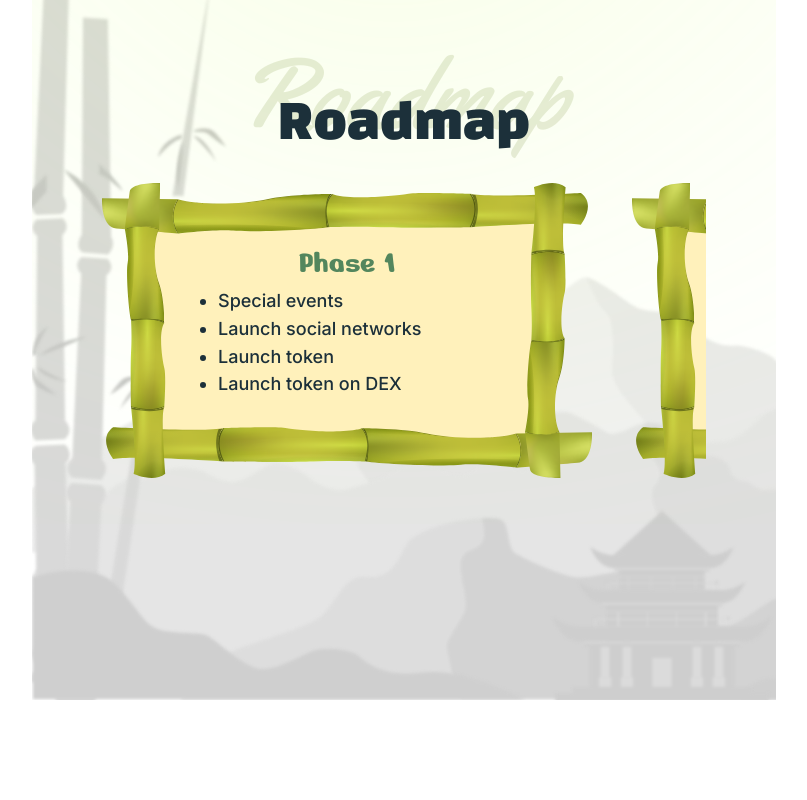
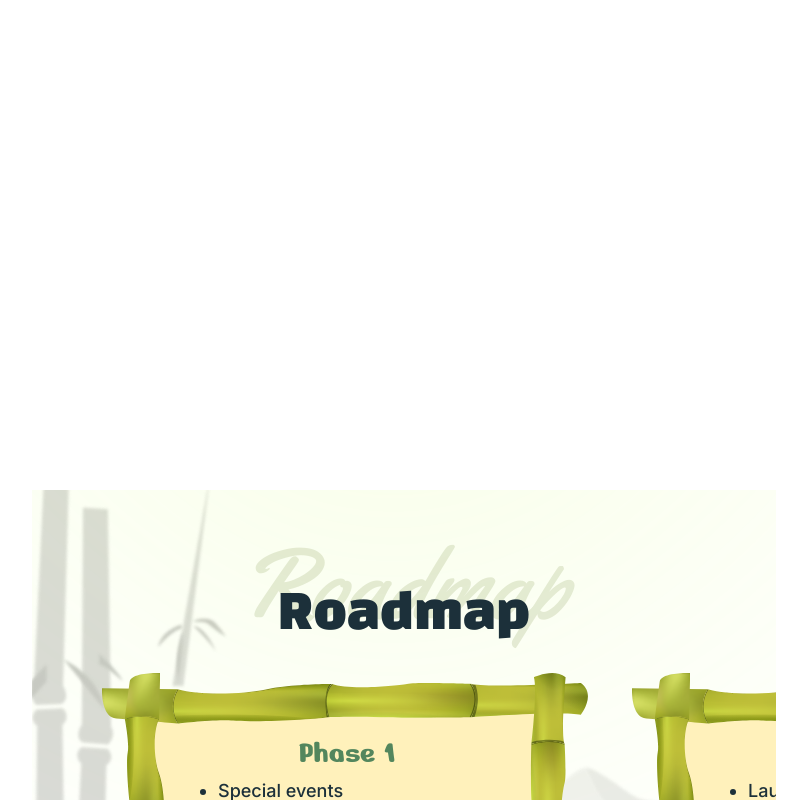
Before and after one commit to SergiiTernytskyi/roadmap-page, a React (Create React App) app: page / in a window 1280 px wide. Shown: the top 800 px of the page, without its empty margins (236-1043 px from the left). Built offline with nearby package versions, Linux system fonts and the light colour scheme.

Commit message:
horizontal scroll added

```diff
--- a/src/components/PhaseCard/PhaseCard.styles.js
+++ b/src/components/PhaseCard/PhaseCard.styles.js
@@ -1,7 +1,7 @@
 import styled from "styled-components";
 import bambooFrame from "../../images/bambooFrame.svg";
 
-export const ItemStyled = styled.li`
+export const ItemStyled = styled.div`
   position: relative;
   padding: 58px 100px 66px;
   flex-shrink: 0;
--- a/src/components/RoadmapScroll/RoadmapScroll.jsx
+++ b/src/components/RoadmapScroll/RoadmapScroll.jsx
@@ -1,22 +1,60 @@
+import { gsap } from "gsap";
+import { ScrollTrigger } from "gsap/ScrollTrigger";
+import { useEffect, useRef } from "react";
+
 import { phasesList } from "../../data/phasesList";
-import { useHorizontalScroll } from "../../hooks/useHorizontalScroll";
 import { PhaseCard } from "../PhaseCard/PhaseCard";
 import { Title } from "../Title/Title";
+
 import { ListStyled, Section } from "./RoadmapScroll.styles";
 
+gsap.registerPlugin(ScrollTrigger);
+
 export const RoadmapScroll = () => {
-  const horizontallScroll = useHorizontalScroll();
+  const cards = useRef([]);
+  const cardsContainer = useRef();
+
+  console.log(cards.current);
+  console.log(cardsContainer);
+
+  const createCardsRefs = (card, index) => {
+    cards.current[index] = card;
+  };
+
+  useEffect(() => {
+    const totalCards = cards.current.length;
+    console.log(
+      3 * cards.current[0].offsetWidth - cardsContainer.current.offsetWidth
+    );
+
+    gsap.to(cards.current, {
+      xPercent: -100 * (cards.current.length - 2),
+      ease: "none",
+      scrollTrigger: {
+        trigger: cardsContainer.current,
+        invalidateOnRefresh: true,
+        pin: true,
+        scrub: 1,
+        snap: 1 / (totalCards - 1),
+        start: "top top",
+        end: () => "+=" + cards.current[0].offsetWidth,
+      },
+    });
+  }, []);
 
   return (
-    <Section>
+    <Section ref={cardsContainer}>
       <Title>Roadmap</Title>
-      <div className="pin-wrap">
-        <ListStyled ref={horizontallScroll}>
-          {phasesList.map(({ name, list }, index) => {
-            return <PhaseCard key={index} title={name} list={list} />;
-          })}
-        </ListStyled>
-      </div>
+
+      <ListStyled>
+        {phasesList.map(({ name, list }, index) => {
+          return (
+            <li ref={(e) => createCardsRefs(e, index)} key={index}>
+              <PhaseCard title={name} list={list} />
+            </li>
+          );
+        })}
+      </ListStyled>
     </Section>
   );
 };
--- a/src/components/RoadmapScroll/RoadmapScroll.styles.js
+++ b/src/components/RoadmapScroll/RoadmapScroll.styles.js
@@ -3,9 +3,9 @@
 import backgroundImage from "../../images/background.svg";
 
 export const Section = styled.section`
-  position: relative;
   padding: 95px 20px 0;
   overflow: hidden;
+  overscroll-behavior: none;
 
   margin: 0 auto;
 
@@ -34,6 +34,6 @@
 
 export const ListStyled = styled.ul`
   display: flex;
+  flex-wrap: nowrap;
   gap: 40px;
-  overflow-x: auto;
 `;
--- a/src/components/Title/Title.styled.js
+++ b/src/components/Title/Title.styled.js
@@ -1,6 +1,7 @@
 import styled from "styled-components";
 
 export const TitleStyled = styled.h1`
+  margin: 0 auto;
   margin-bottom: 28px;
 
   font-family: "Black Han Sans";
@@ -12,13 +13,9 @@
   color: #1c303a;
 
   @media (min-width: 744px) {
-    top: 42px;
-    left: 205px;
     font-size: 48px;
   }
   @media (min-width: 1440px) {
-    top: 42px;
-    left: 487px;
     font-size: 64px;
   }
 `;
@@ -26,7 +23,9 @@
 export const TitleShadow = styled.div`
   position: absolute;
   top: 42px;
-  left: 54px;
+  left: 0px;
+  right: 0;
+  margin: 0 auto;
   z-index: -1;
 
   font-family: "Yellowtail";
@@ -39,13 +38,9 @@
   opacity: 0.2;
 
   @media (min-width: 744px) {
-    top: 42px;
-    left: 205px;
     font-size: 100px;
   }
   @media (min-width: 1440px) {
-    top: 42px;
-    left: 487px;
     font-size: 140px;
   }
 `;
--- a/src/hooks/useHorizontalScroll.js
+++ /dev/null
@@ -1,27 +0,0 @@
-import { useEffect, useRef } from "react";
-
-export function useHorizontalScroll() {
-  const elementRef = useRef();
-
-  useEffect(() => {
-    const element = elementRef.current;
-
-    if (element) {
-      const onWheel = (event) => {
-        if (event.deltaY === 0) return;
-
-        event.preventDefault();
-
-        element.scrollTo({
-          left: element.scrollLeft + event.deltaY,
-          behavior: "smooth",
-        });
-      };
-
-      element.addEventListener("wheel", onWheel);
-
-      return () => element.removeEventListener("wheel", onWheel);
-    }
-  }, []);
-  return elementRef;
-}
```
